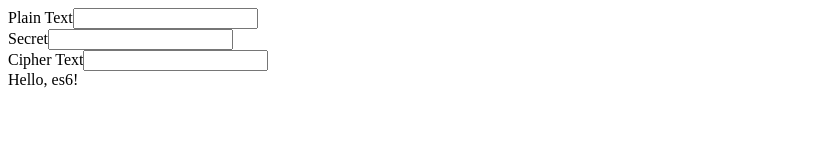
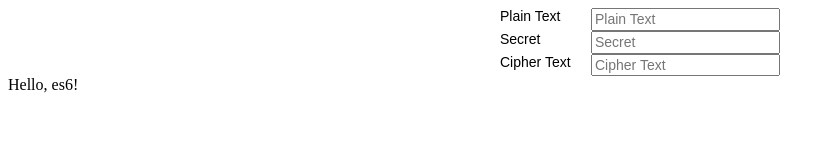
Before and after one commit to ZVernam/vernam-cipher, a website: page src/index.html in a window 1280 px wide. Shown: the whole page, without its empty margins (0-835 px from the left). Drawn offline with Linux system fonts and the light colour scheme.

Commit message:
some styling

```diff
--- /dev/null
+++ b/src/css/panel.css
@@ -0,0 +1,23 @@
+.panel {
+    display: flex;
+    flex-flow: row nowrap;
+    justify-content: space-between;
+}
+
+.panel__label {
+    display: block;
+
+    font-family: sans-serif, Arial;
+    font-size: 14px;
+    font-weight: normal;
+    line-height: 1.2em;
+}
+
+.panel__input {
+    display: block;
+
+    font-family: sans-serif, Arial;
+    font-size: 14px;
+    font-weight: normal;
+    line-height: 1.2em;
+}
--- /dev/null
+++ b/src/css/style.css
@@ -0,0 +1,4 @@
+.main {
+    margin: 0 auto;
+    width: 280px;
+}
--- a/src/index.html
+++ b/src/index.html
@@ -1,15 +1,30 @@
 <!DOCTYPE html>
 <html lang="en">
 <head>
+    <link rel="stylesheet" type="text/css" href="css/panel.css"/>
+    <link rel="stylesheet" type="text/css" href="css/style.css"/>
     <meta charset="UTF-8">
+    <meta name="viewport" content="width=device-width,initial-scale=1">
+    <meta name="format-detection" content="telephone=no">
     <title>Vernam Cipher</title>
 </head>
 <body>
-<main>
-    <div><label for="1">Plain Text</label><input type="text" id="1"></div>
-    <div><label for="2">Secret</label><input type="text" id="2"></div>
-    <div><label for="3">Cipher Text</label><input type="text" id="3"></div>
+<main class="main">
+    <form>
+        <div class="panel">
+            <label for="text" class="panel__label">Plain Text</label>
+            <input id="text" class="panel__input" type="text" placeholder="Plain Text">
+        </div>
+        <div class="panel">
+            <label for="secret" class="panel__label">Secret</label>
+            <input id="secret" class="panel__input" type="password" placeholder="Secret">
+        </div>
+        <div class="panel">
+            <label for="cipher" class="panel__label">Cipher Text</label>
+            <input id="cipher" class="panel__input" type="text" placeholder="Cipher Text" readonly>
+        </div>
+    </form>
 </main>
-<script type="application/javascript" src="main.js"></script>
+<script type="application/javascript" src="js/main.js"></script>
 </body>
 </html>
```
Also changed, not shown: src/js/main.js (renamed from src/main.js).
